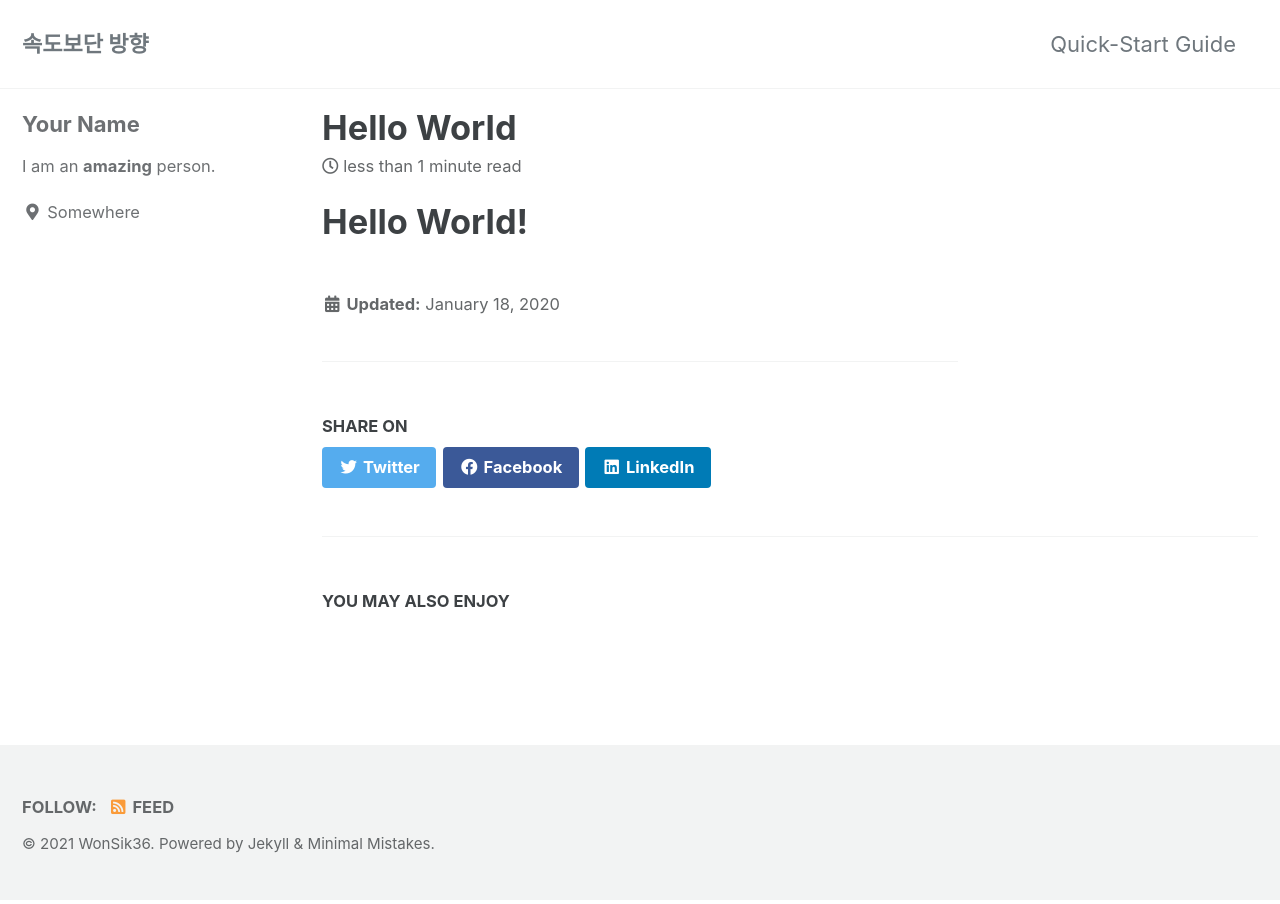
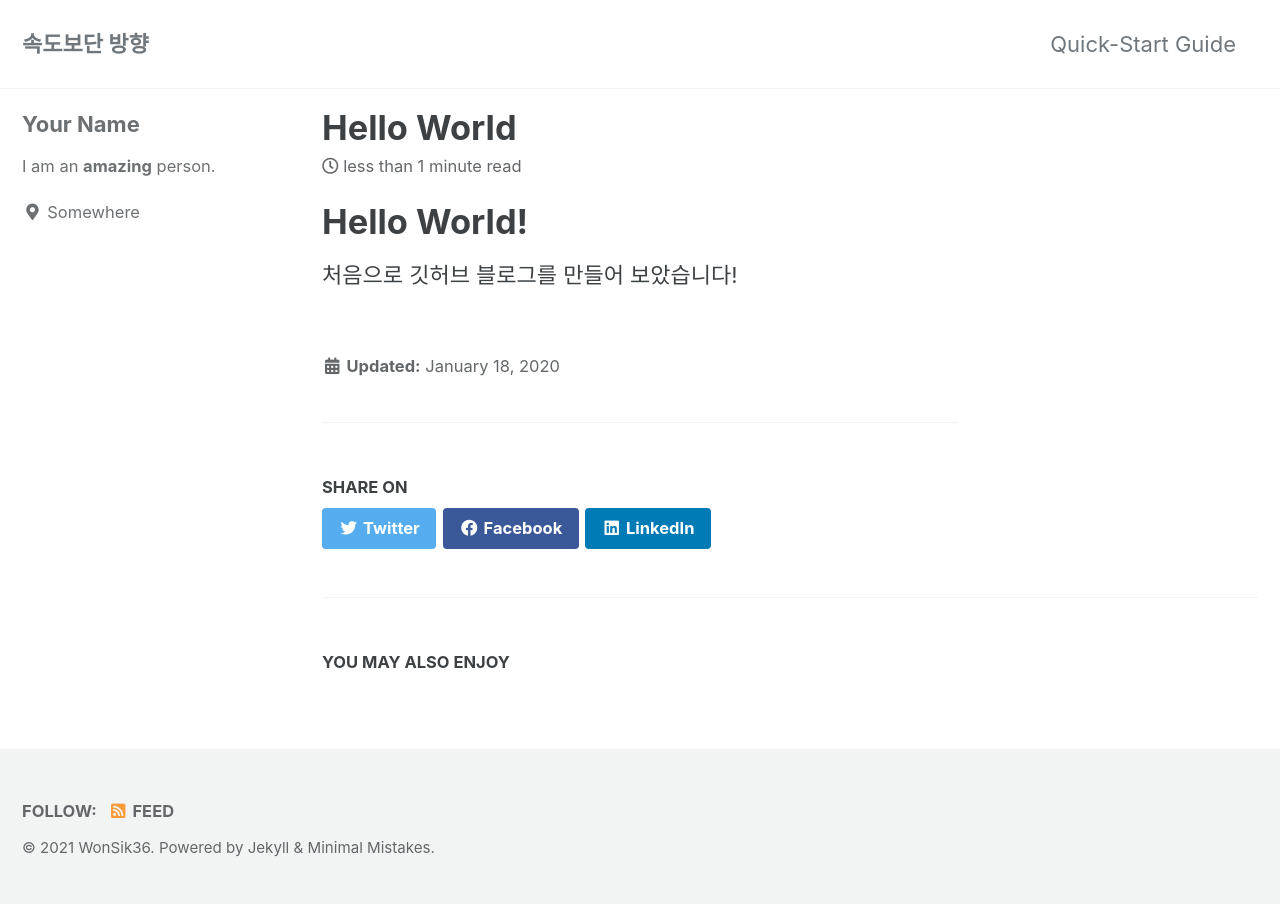
Before and after one commit to WonSik36/WonSik36.github.io, a Jekyll site: the page built from _posts/2020-01-18-hello-world.md, in a window 1280 px wide. Built offline with Jekyll 4.4.1, drawn with Linux system fonts in a browser that asks for light colours; cached includes are drawn as plain includes.

Commit message:
Update Content

```diff
--- a/_posts/2020-01-18-hello-world.md
+++ b/_posts/2020-01-18-hello-world.md
@@ -1 +1,3 @@
 # Hello World!
+
+처음으로 깃허브 블로그를 만들어 보았습니다!
```
